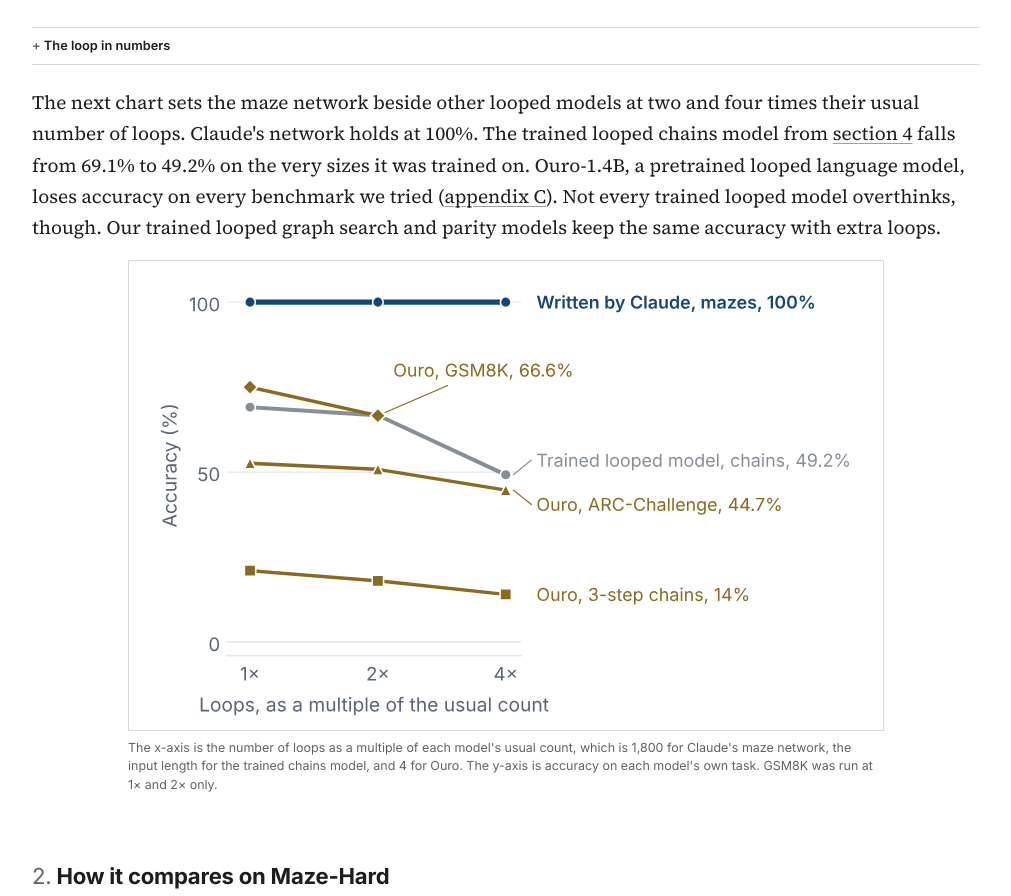
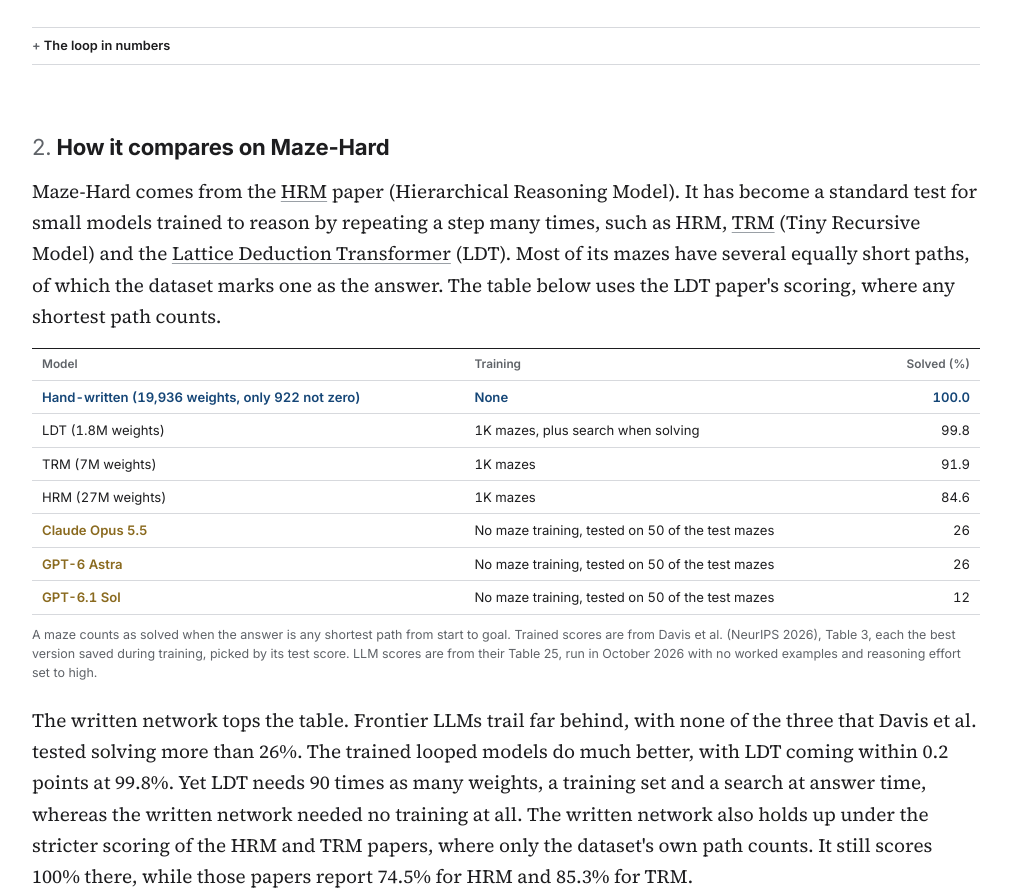
Before and after one commit to python-arch/written-not-trained, a plain HTML site: page index.html in a window 1280 px wide. Shown: the part 5443-6339 px from the top of the page, without its empty margins (134-1145 px from the left). Drawn offline with Linux system fonts and the light colour scheme.

Commit message:
Remove the mixed-task loops chart, drop 'we ran'
The loops comparison mixed tasks; it comes back once every model runs on the same problem.

Co-Authored-By: Ahmed Heakl <52796111+ahmedheakl@users.noreply.github.com>

```diff
--- a/index.html
+++ b/index.html
@@ -262,7 +262,7 @@
 <div class="tldr">
   <div class="label">What we found</div>
   <ul>
-    <li><strong>The approach works far beyond mazes.</strong> Claude used the same recipe on other hard tasks. One network solves Sudoku-Extreme by guessing and backtracking. Another plays out all 1,048,575 moves of a 20-disk Tower of Hanoi without a single mistake. A third answers graph questions buried in prompts of up to a million tokens (GraphWalks). Four more solve reasoning tasks from BIG-Bench Hard and BIG-Bench Extra Hard. Every one of these networks scored 100% on the test problems we ran.</li>
+    <li><strong>The approach works far beyond mazes.</strong> Claude used the same recipe on other hard tasks. One network solves Sudoku-Extreme by guessing and backtracking. Another plays out all 1,048,575 moves of a 20-disk Tower of Hanoi without a single mistake. A third answers graph questions buried in prompts of up to a million tokens (GraphWalks). Four more solve reasoning tasks from BIG-Bench Hard and BIG-Bench Extra Hard. Every one of these networks scored 100% on its test problems.</li>
     <li><strong>The loop keeps the networks small and lets them scale.</strong> Every weight is one more thing Claude has to get right. With a loop, a bigger problem needs more passes rather than more weights, which keeps the maze network 163 times smaller than it would be without one. The same loop lets each network keep working far beyond the sizes Claude checked it on (<a href="#beyond">section 4</a>).</li>
     <li><strong>Gradient descent did not find these solutions in our runs.</strong> When we reset Claude's maze network to random weights and trained it on the same 1,000 mazes, every run ended with 0% of mazes solved, on budgets far smaller than those of the models built for this benchmark (<a href="#training">section 4</a>).</li>
     <li><strong>Every number inside has a meaning.</strong> Claude decided what each number in a network's state stands for, so we can decode that state after any loop and watch the algorithm run, as the video above shows.</li>
@@ -340,16 +340,6 @@
   <p>Without the loop, every step would need its own copy of the layer. The maze network would then need 306 layers and 3,259,341 weights for the longest test maze, rising to 834 layers and 8,867,229 weights for the largest 100×100 maze.</p>
   <p>In the curve above, any shortest path counts. We verified the twice-the-path-length rule at every loop on all 1,000 training mazes, which is why the curve can count the test mazes whose path is complete. The runs at 1,800, 3,600 and 7,200 loops were checked in full.</p>
 </details>
-
-<p>The next chart sets the maze network beside other looped models at two and four times their usual number of loops. Claude's network holds at 100%. The trained looped chains model from <a href="#beyond">section 4</a> falls from 69.1% to 49.2% on the very sizes it was trained on. Ouro-1.4B, a pretrained looped language model, loses accuracy on every benchmark we tried (<a href="#app-ouro">appendix C</a>). Not every trained looped model overthinks, though. Our trained looped graph search and parity models keep the same accuracy with extra loops.</p>
-
-<figure class="reveal" style="--hide: 80%">
-  <div class="layers">
-  <img class="data" src="figures/loops_compare_data.svg" width="518" height="323" loading="lazy" alt="" aria-hidden="true">
-  <img src="figures/loops_compare_base.svg" width="518" height="323" loading="lazy" alt="Line chart of accuracy against loops, at 1, 2 and 4 times each model's usual count. Claude's maze network stays at 100%. A trained looped chains model falls from 69.1% to 66.7% to 49.2% on its checking range. Ouro-1.4B falls from 52.6% to 50.8% to 44.7% on ARC-Challenge, from 21% to 18% to 14% on 3-step chains, and from 75.0% to 66.6% on GSM8K.">
-  </div>
-  <figcaption>The x-axis is the number of loops as a multiple of each model's usual count, which is 1,800 for Claude's maze network, the input length for the trained chains model, and 4 for Ouro. The y-axis is accuracy on each model's own task. GSM8K was run at 1× and 2× only.</figcaption>
-</figure>
 
 
 <h2 id="maze"><span class="qn">2.</span> How it compares on Maze-Hard</h2>
```
Also changed, not shown: figures/loops_compare_base.svg (deleted), figures/loops_compare_data.svg (deleted).
